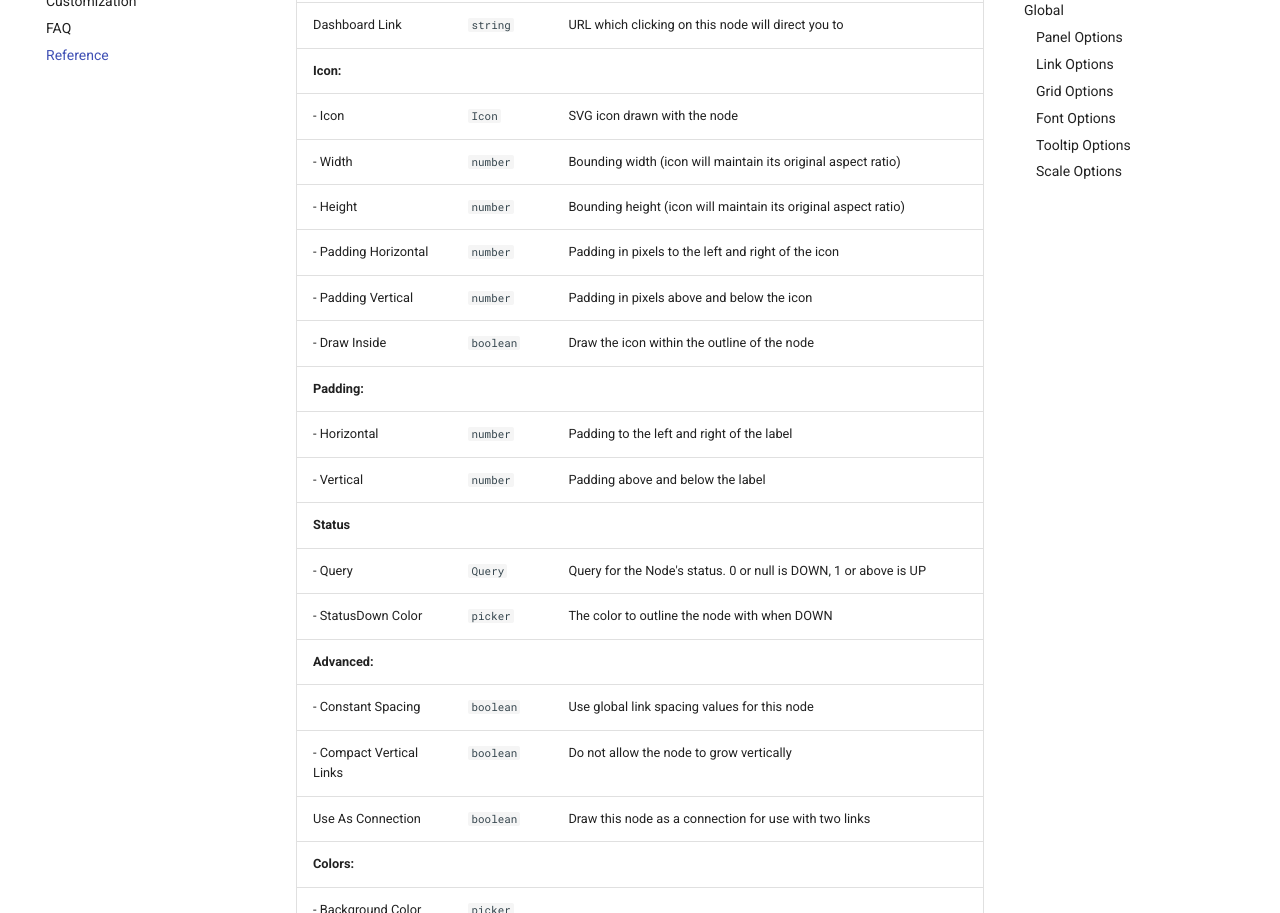
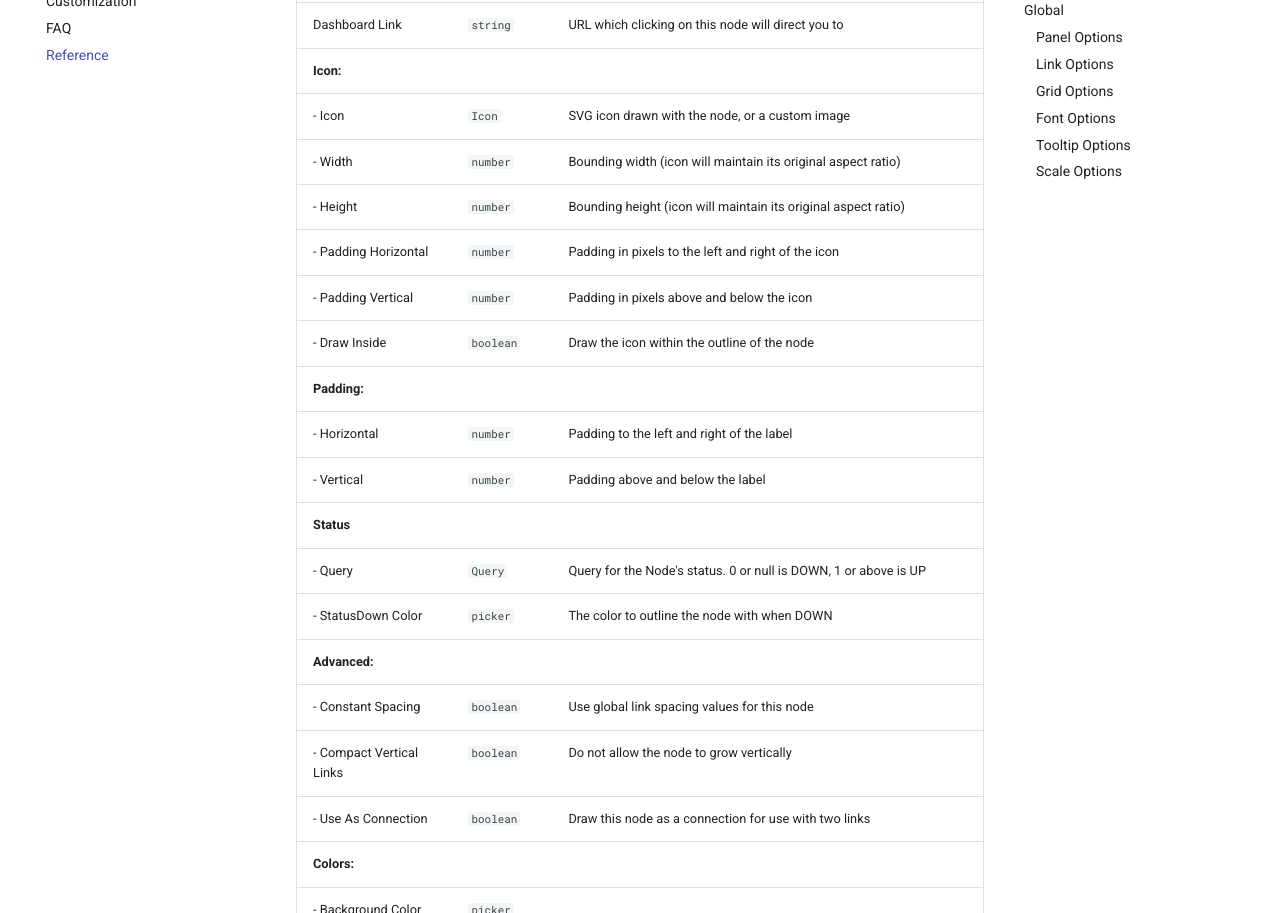
Before and after one commit to knightss27/grafana-network-weathermap, an MkDocs documentation site: the page built from website/docs/reference.md, in a window 1280 px wide and 1400 px high, scrolled down 404 px. Shown: the part 152-1065 px from the top of the window. Built offline with MkDocs 1.6.1 and Material for MkDocs 9.7.7, drawn with Linux system fonts in a browser that asks for light colours; comment, search, counter and statistics services are not loaded.

Commit message:
docs: basic updates

```diff
--- a/website/docs/reference.md
+++ b/website/docs/reference.md
@@ -13,7 +13,7 @@ This page documents all editing fields with their expected inputs and usage. It
 | Label | `string` | Text displayed on the node, when set to an empty string the node's outline is not drawn |
 | Dashboard Link | `string` | URL which clicking on this node will direct you to |
 | **Icon:** |
-| - Icon | `Icon` | SVG icon drawn with the node |
+| - Icon | `Icon` | SVG icon drawn with the node, or a custom image |
 | - Width | `number` | Bounding width (icon will maintain its original aspect ratio) |
 | - Height | `number` | Bounding height (icon will maintain its original aspect ratio) |
 | - Padding Horizontal | `number` | Padding in pixels to the left and right of the icon |
@@ -28,7 +28,7 @@ This page documents all editing fields with their expected inputs and usage. It
 | **Advanced:** |
 | - Constant Spacing | `boolean` | Use global link spacing values for this node |
 | - Compact Vertical Links | `boolean` | Do not allow the node to grow vertically |
-|  Use As Connection | `boolean` | Draw this node as a connection for use with two links |
+| - Use As Connection | `boolean` | Draw this node as a connection for use with two links |
 | **Colors:** |
 | - Background Color | `picker` |
 | - Border Color | `picker` |
@@ -66,6 +66,7 @@ This page documents all editing fields with their expected inputs and usage. It
 | Field | Type | Description |
 |-------|------|-------------|
 | Background Color | `picker` |
+| Background Image | `url` |
 | Viewbox Width (px) | `number` | SVG viewbox width, allows for drawing larger maps |
 | Viewbox Height (px) | `number` | SVG viewbox height, allows for drawing larger maps |
 | Zoom Scale | `number` | The viewport zoom, negative is zoomed in, positive zoomed out |
```
Also changed, not shown: website/docs/customization.md (+1 -0 lines), website/docs/faq.md (+1 -1 lines), website/docs/index.md (+2 -0 lines), 1 other file.
